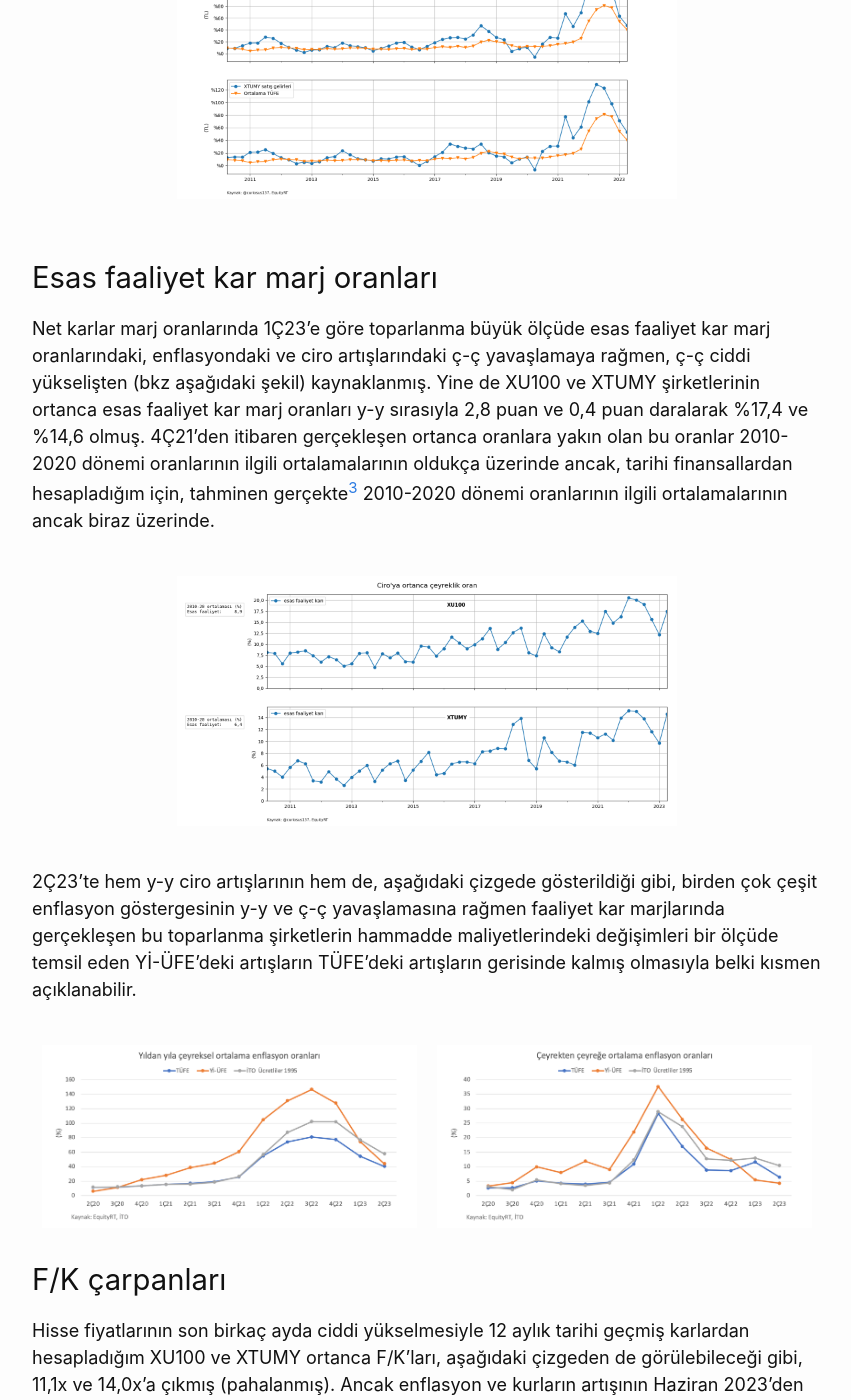
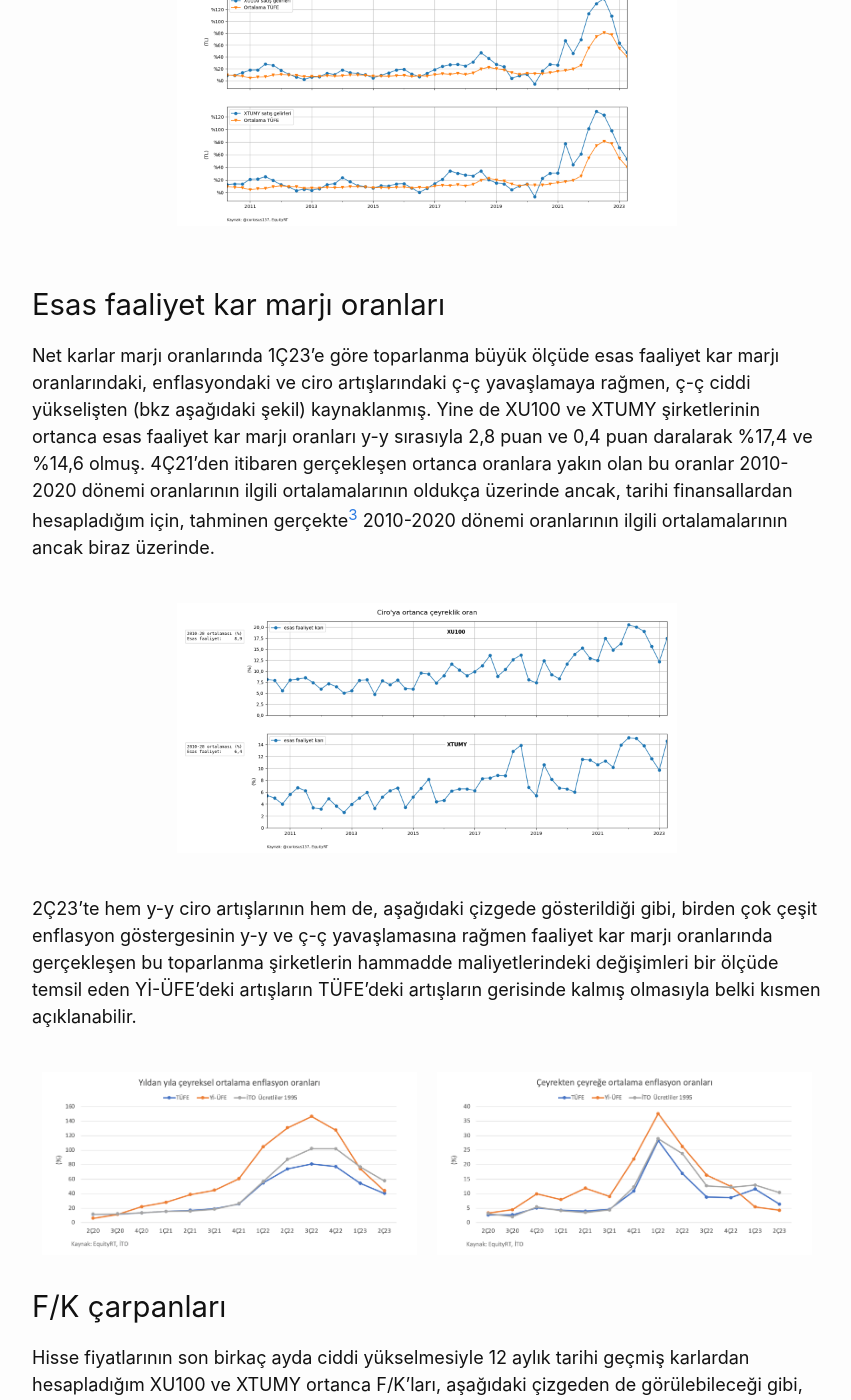
Before and after one commit to apaksoy/apaksoy.github.io, a Jekyll site: the page built from _posts/2023-08-27-XU100-XTUMY-20232C.md, in a window 1280 px wide and 1400 px high, scrolled down 1669 px. Shown: the whole window, without its empty margins (213-1064 px from the left). Built offline with Jekyll 4.4.1, drawn with Linux system fonts in a browser that asks for light colours; some of the changed text lies outside the part shown.

Commit message:
marj -> marjı

````diff
--- a/_posts/2023-08-27-XU100-XTUMY-20232C.md
+++ b/_posts/2023-08-27-XU100-XTUMY-20232C.md
@@ -11,13 +11,13 @@
 [![XU100 VE XTUMY şirketlerinin çeyreksel karlarının yıldan yıla artışlarının çizgeleri.](/assets/2023-08-27-XU100-XTUMY-20232C/Change-np-XU100-XTUMY.png){:width="500px"}](/assets/2023-08-27-XU100-XTUMY-20232C/Change-np-XU100-XTUMY.png)
 <br/>
 
-XU100 ve XTUMY şirketlerinin çeyreksel ortanca net kar marj oranları, aşağıdaki şekilde de görüldüğü gibi, y-y sırasıyla 1,4 ve 1,3 puanlık artışla %16,5 ve %14,6 olmuş. Bu oranlar Türkiye'de hiperenflasyonun başladığı 4Ç21'den bu yana gerçekleşen ortanca çeyreksel net kar marj oranlarına yakın seviyelerde ve ilgili 2010-2020 dönemi ortalamalarının epey üzerinde.
+XU100 ve XTUMY şirketlerinin çeyreksel ortanca net kar marjı oranları, aşağıdaki şekilde de görüldüğü gibi, y-y sırasıyla 1,4 ve 1,3 puanlık artışla %16,5 ve %14,6 olmuş. Bu oranlar Türkiye'de hiperenflasyonun başladığı 4Ç21'den bu yana gerçekleşen ortanca çeyreksel net kar marjı oranlarına yakın seviyelerde ve ilgili 2010-2020 dönemi ortalamalarının epey üzerinde.
 
 <br/>
 [![XU100 VE XTUMY şirketlerinin ortanca çeyreksel net kar marjlarının çizgeleri.](/assets/2023-08-27-XU100-XTUMY-20232C/Ratios-np-XU100-XTUMY-quarterly.png){:width="500px"}](/assets/2023-08-27-XU100-XTUMY-20232C/Ratios-np-XU100-XTUMY-quarterly.png)
 <br/>
 
-Diğer yandan 2010-2020 döneminde yıllık enflasyonun ortalamasının yaklaşık %10 olduğunu ve 2Ç23 net kar marj oranlarının tarihi finansallardan hesapladığımı hatırlatayım. Ancak enflasyon muhasebesi uygulansa bile 2Ç23 ortanca net kar marj oranının 2010-2020 ortanca oranlarının kayda değer ölçüde üzerinde gerçekleştiğinin gözlemleneceğini tahmin ediyorum.
+Diğer yandan 2010-2020 döneminde yıllık enflasyonun ortalamasının yaklaşık %10 olduğunu ve 2Ç23 net kar marjı oranlarının tarihi finansallardan hesapladığımı hatırlatayım. Ancak enflasyon muhasebesi uygulansa bile 2Ç23 ortanca net kar marjı oranının 2010-2020 ortanca oranlarının kayda değer ölçüde üzerinde gerçekleştiğinin gözlemleneceğini tahmin ediyorum.
 
 ### Satışlar
 Ortanca ciro artışı, aşağıdaki şekilde de gösterildiği gibi, 2Ç23'te XU100 ve XTUMY şirketlerinde sırasıyla %47 ve %53 olmuş. Yıldan yıla satışlardaki (cirolardaki) artışlar enflasyondaki düşüşe paralel olarak 1Ç23'e göre yavaşlamış. Ciro artışlarıyla enflasyon arasındaki makas da, 1Ç23'de olduğu gibi, 2021 ve 2022'ye göre düşük kalmaya devam etmiş.
@@ -25,14 +25,14 @@
 <br/>
 [![XU100 ve XTUMY şirketlerinin çeyreksel satış gelirlerinin ortanca yıldan yıla artışlarının çizgeleri.](/assets/2023-08-27-XU100-XTUMY-20232C/Change-sales-XU100-XTUMY.png){:width="500px"}](/assets/2023-08-27-XU100-XTUMY-20232C/Change-sales-XU100-XTUMY.png)
 <br/>
-### Esas faaliyet kar marj oranları
-Net karlar marj oranlarında 1Ç23'e göre toparlanma büyük ölçüde esas faaliyet kar marj oranlarındaki, enflasyondaki ve ciro artışlarındaki ç-ç yavaşlamaya rağmen, ç-ç ciddi yükselişten (bkz aşağıdaki şekil) kaynaklanmış. Yine de XU100 ve XTUMY şirketlerinin ortanca esas faaliyet kar marj oranları y-y sırasıyla 2,8 puan ve 0,4 puan daralarak %17,4 ve %14,6 olmuş. 4Ç21'den itibaren gerçekleşen ortanca oranlara yakın olan bu oranlar 2010-2020 dönemi oranlarının ilgili ortalamalarının oldukça üzerinde ancak, tarihi finansallardan hesapladığım için, tahminen gerçekte[^GERCEK] 2010-2020 dönemi oranlarının ilgili ortalamalarının ancak biraz üzerinde.
+### Esas faaliyet kar marjı oranları
+Net karlar marjı oranlarında 1Ç23'e göre toparlanma büyük ölçüde esas faaliyet kar marjı oranlarındaki, enflasyondaki ve ciro artışlarındaki ç-ç yavaşlamaya rağmen, ç-ç ciddi yükselişten (bkz aşağıdaki şekil) kaynaklanmış. Yine de XU100 ve XTUMY şirketlerinin ortanca esas faaliyet kar marjı oranları y-y sırasıyla 2,8 puan ve 0,4 puan daralarak %17,4 ve %14,6 olmuş. 4Ç21'den itibaren gerçekleşen ortanca oranlara yakın olan bu oranlar 2010-2020 dönemi oranlarının ilgili ortalamalarının oldukça üzerinde ancak, tarihi finansallardan hesapladığım için, tahminen gerçekte[^GERCEK] 2010-2020 dönemi oranlarının ilgili ortalamalarının ancak biraz üzerinde.
 
 <br/>
-[![XU100 VE XTUMY şirketlerinin ortanca çeyreksel esas faaliyet kar marjlarının çizgeleri.](/assets/2023-08-27-XU100-XTUMY-20232C/Ratios-op-XU100-XTUMY-quarterly.png){:width="500px"}](/assets/2023-08-27-XU100-XTUMY-20232C/Ratios-op-XU100-XTUMY-quarterly.png)
+[![XU100 VE XTUMY şirketlerinin ortanca çeyreksel esas faaliyet kar marjı oranları çizgeleri.](/assets/2023-08-27-XU100-XTUMY-20232C/Ratios-op-XU100-XTUMY-quarterly.png){:width="500px"}](/assets/2023-08-27-XU100-XTUMY-20232C/Ratios-op-XU100-XTUMY-quarterly.png)
 <br/>
 
-2Ç23'te hem y-y ciro artışlarının hem de, aşağıdaki çizgede gösterildiği gibi, birden çok çeşit enflasyon göstergesinin y-y ve ç-ç yavaşlamasına rağmen faaliyet kar marjlarında gerçekleşen bu toparlanma şirketlerin hammadde maliyetlerindeki değişimleri bir ölçüde temsil eden Yİ-ÜFE'deki artışların TÜFE'deki artışların gerisinde kalmış olmasıyla belki kısmen açıklanabilir.
+2Ç23'te hem y-y ciro artışlarının hem de, aşağıdaki çizgede gösterildiği gibi, birden çok çeşit enflasyon göstergesinin y-y ve ç-ç yavaşlamasına rağmen faaliyet kar marjı oranlarında gerçekleşen bu toparlanma şirketlerin hammadde maliyetlerindeki değişimleri bir ölçüde temsil eden Yİ-ÜFE'deki artışların TÜFE'deki artışların gerisinde kalmış olmasıyla belki kısmen açıklanabilir.
 <br/><br/>
 <div style="display: flex; justify-content: center;">
   <a href="/assets/2023-08-27-XU100-XTUMY-20232C/Inflation yoy quarterly average.png">
@@ -57,7 +57,7 @@
 1. Herhangi bir şirket grubunun yıldan yıla net kar değişimini, diğer yöntemler bazı durumlarda pek sağlıklı sonuç vermediği için, kendi tasarladığım şu yöntemle hesaplıyorum:<br/> <br/>
 ```
 (dönemin ciro artış oranlarının ortancası + 1)
-  × (dönemin ortanca net kar marj oranı / önceki dönemin ortanca net kar marj oranı) - 1
+  × (dönemin ortanca net kar marjı oranı / önceki dönemin ortanca net kar marjı oranı) - 1
 ```
 1. Finans dışı şirketlerin ve aracı kurumlar [TMS İlke Kararı 2019-1](https://www.kgk.gov.tr/DynamicContentDetail/5292/TMS/TFRSlerin-Uygulanmasına-Yönelik-İlke-Kararları) formatında mali tablo açıklıyor. Bu formatta mali tablo açıklayanların esas faaliyet karlarını, özkaynak yöntemli iştirak karlarından ve diğer gelir ve giderlerden arındırarak dikkate alıyorum. Aracı kurumlarda satış gelirleri yerine brüt karı kullanıyorum.
 
@@ -72,6 +72,6 @@
 
 [^TOPLUKAR]: Bu yazıda herhangi bir grup şirket için net karlar "şu kadar artmış ya da azalmış" söylemi o gruptaki şirketlerin net karlarının toplamındaki değişime değil, bir numaralı yöntem notunda belirtilen yöntemle hesaplanmış değişime işaret ediyor. Bu söylem belirtilen gruptaki şirketlerin yaklaşık yarısının net karlarının belirtilen orandan daha iyi, diğerlerinin daha kötü değiştiği anlamına geliyor.
 
-    Belirtilen yöntem ilgili dönemlerde ciro değişimi ciro değişimleri içinde, net kar marjları da net kar marjları içinde, ortanca noktada olan şirketlere dayalı olarak net kar değişimini hesaplıyor. İlgili değişkenlerin değişimlerinin dağılımının çok dengesiz olmadığı ve eleman sayısı çok az olmayan gruplarda, kar gibi artı veya eksi olabilen gelir tablosu kalemlerinin grup olarak değişimi için bu yöntemin, alternatifleriyle karşılaştırıldığında (toplamların değişim oranı, değişim oranlarının ortalaması ya da ortancası, vb.), grubun merkezini temsilen genellikle en az yanlış yönlendirici sonucu verdiği kanısındayım.
+    Belirtilen yöntem ilgili dönemlerde ciro değişimi ciro değişimleri içinde, net kar marjı oranları da net kar marjı oranları içinde, ortanca noktada olan şirketlere dayalı olarak net kar değişimini hesaplıyor. İlgili değişkenlerin değişimlerinin dağılımının çok dengesiz olmadığı ve eleman sayısı çok az olmayan gruplarda, kar gibi artı veya eksi olabilen gelir tablosu kalemlerinin grup olarak değişimi için bu yöntemin, alternatifleriyle karşılaştırıldığında (toplamların değişim oranı, değişim oranlarının ortalaması ya da ortancası, vb.), grubun merkezini temsilen genellikle en az yanlış yönlendirici sonucu verdiği kanısındayım.
 
 [^GERCEK]: Gerçek derken enflasyon muhasebesi uygulanmış, ve tercihen [TÜFE yerine mümkün olsaydı GSYH deflatörünü yansıtan](https://twitter.com/curiosus137/status/1648706653565460487?s=61&t=s63PF7WTWkl0e6fFxJivZw) bir aylık fiyat endeks serisinin baz alındığı, mali tablolardaki rakamları kastediyorum. Enflasyon muhasebesinin mali tablolara etkileri için sırayla "[Bankaların 2022 ve 2021 mali tablolarına enflasyon muhasebesi uygulanması](/hisse/2023/04/14/bankalar-enflasyon-muhasebesi.html)" ve "[Banka harici BIST-50 şirketlerinin 2022 ve 2021 mali tablolarına enflasyon muhasebesi uygulanması](/hisse/2023/04/18/banka-disi-enflasyon-muhasebesi.html)" yazılarımı okumanızı öneririm.
````
